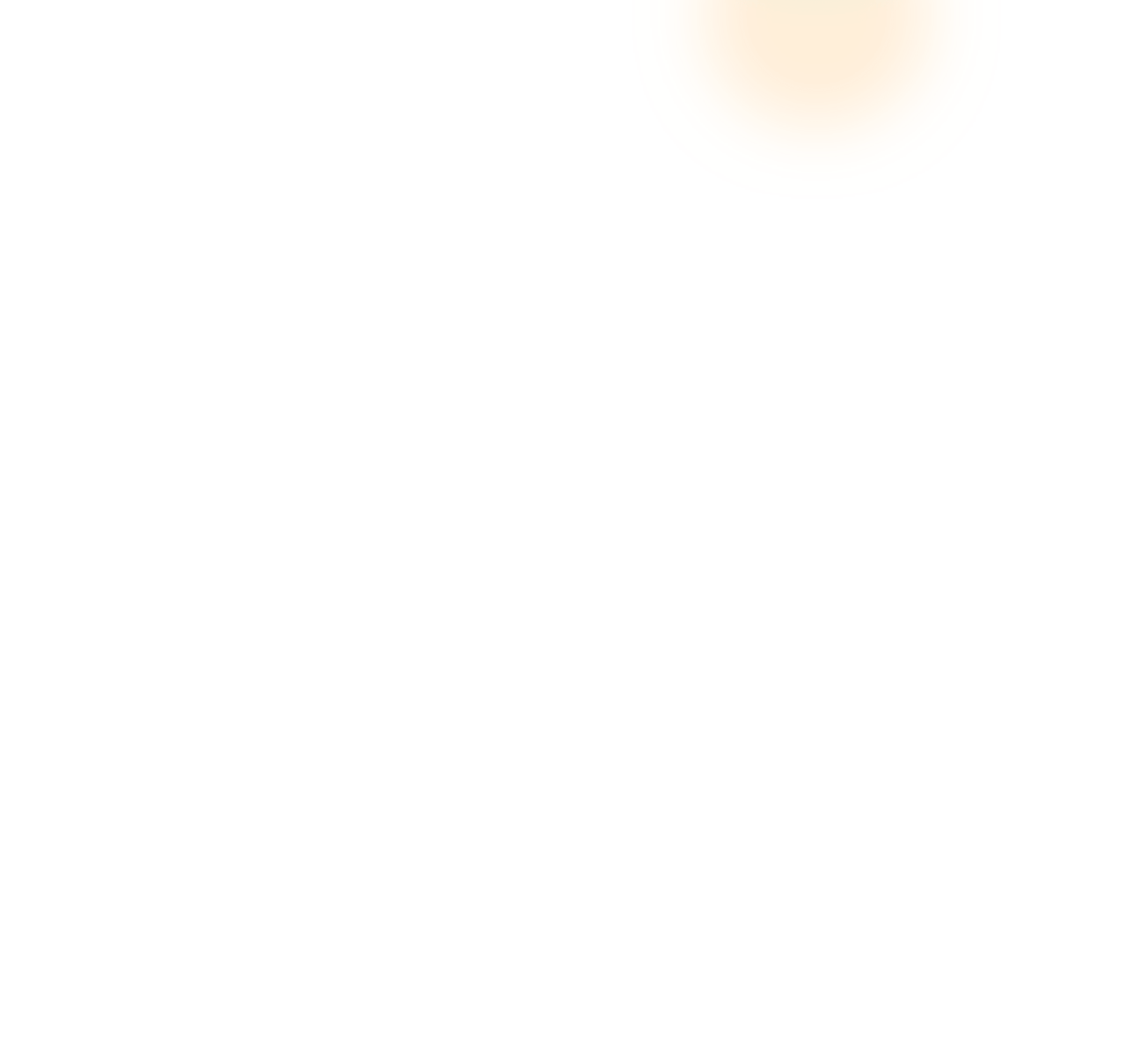
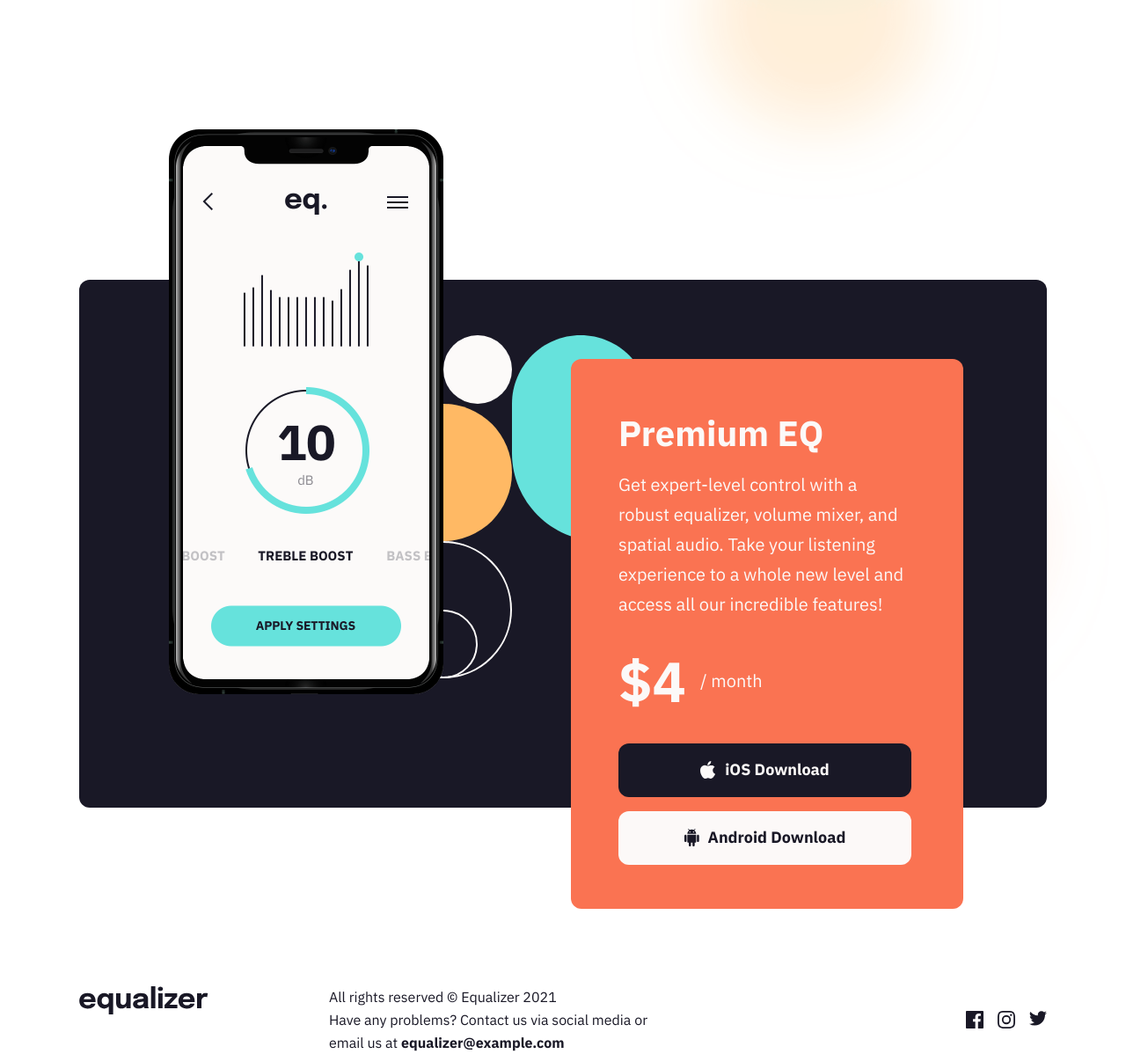
Before and after one commit to sannasinne/equalizer-landing-page, a plain HTML site: page index.html in a window 1280 px wide. Shown: the part 536-1734 px from the top of the page at 88% size. Before the commit the page ends 800 px from the top, so only its background shows below. Drawn offline with Linux system fonts and the light colour scheme.

Commit message:
Desktop styles added

```diff
--- a/css/style.css
+++ b/css/style.css
@@ -1,3 +1,16 @@
+:root {
+  --clr-turquoise: hsl(177, 68%, 64%);
+  --clr-orange: hsl(12, 94%, 65%);
+  --clr-yellow: hsl(33, 100%, 70%);
+  --clr-white: hsl(20, 33%, 98%);
+  --clr-black: hsl(244, 23%, 12%);
+
+  --ff-base: "IBM Plex Sans", sans-serif;
+
+  --fw-regular: 400;
+  --fw-bold: 700;
+}
+
 /*
   1. Use a more-intuitive box-sizing model.
 */
@@ -52,9 +65,35 @@ p, h1, h2, h3, h4, h5, h6 {
 }
 
 body {
+  font-family: var(--ff-base);
+  font-size: 1.25rem;
+  font-weight: var(--fw-regular);
+  color: var(--clr-black);
+  line-height: 1.7;
+
   background-image: url("../assets/bg-main-desktop.png");
   background-size: cover;
   background-repeat: no-repeat;
+}
+
+h1 {
+  font-size: 5.5rem;
+  font-weight: var(--fw-bold);
+  line-height: 1;
+  letter-spacing: -1px;
+}
+
+h2 {
+  color: var(--clr-white);
+  font-size: 2.5rem;
+  font-weight: var(--fw-bold);
+  line-height: 1.3;
+}
+
+.bg-pattern-1 {
+  position: absolute;
+  top: -50px;
+  right: 0px;
 }
 
 .wrapper {
@@ -68,3 +107,138 @@ body {
   margin-left: auto;
   margin-right: auto;
 }
+
+/* Buttons */
+
+button {
+  display: flex;
+  justify-content: center;
+  align-items: center;
+  gap: 10px;
+
+  font-size: 1.125rem;
+  font-weight: var(--fw-bold);
+  color: var(--clr-white);
+  background-color: var(--clr-black);
+  width: 333px;
+  height: 61px;
+  border: none;
+  border-radius: 12px;
+  cursor: pointer;
+  transition: ease-in .3s;
+}
+
+button:hover {
+  background-color: var(--clr-turquoise);
+}
+
+button.android {
+  color: var(--clr-black);
+  background-color: var(--clr-white);
+}
+
+button.android:hover {
+  background-color: var(--clr-yellow);
+}
+
+/* Header */
+
+header {
+  margin-top: 62px;
+}
+
+header img {
+  width: 146px;
+}
+
+/* Hero area */
+
+.hero {
+  max-width: 850px;
+  margin-top: 120px;
+  margin-bottom: 321px;
+}
+
+.hero h1 {
+  margin-bottom: 40px;
+}
+
+/* Content area */
+.content {
+  background-color: var(--clr-black);
+  height: 600px;
+  border-radius: 12px;
+  position: relative;
+}
+
+.bg-pattern-2 {
+  position: absolute;
+  top: -15px;
+  left: 336px
+}
+
+.illustation-app {
+  position: absolute;
+  left: 102px;
+  top: -171px;
+  width: 312px;
+}
+
+.content-card {
+  display: flex;
+  flex-direction: column;
+  align-items: center;
+  gap: 1rem;
+  padding: 58px 59px 48px 54px;
+  background-color: var(--clr-orange);
+  width: 446px;
+  height: 625px;
+  border-radius: 12px;
+  position: absolute;
+  top: 90px;
+  right: 95px;
+}
+
+.content-card h2 {
+  align-self: flex-start;
+}
+
+.content-card p {
+  color: var(--clr-white);
+}
+
+.content p span {
+  font-size: 4rem;
+  font-weight: var(--fw-bold);
+}
+
+.content-price {
+  display: flex;
+  align-items: center;
+  gap: 1rem;
+  align-self: flex-start;
+}
+
+/* Footer */
+footer {
+  display: flex;
+  align-items: flex-start;
+  gap: 137px;
+  margin-top: 202px;
+  margin-bottom: 90px;
+}
+
+footer p {
+  font-size: 1rem;
+  line-height: 1.625;
+  max-width: 366px;
+}
+
+ul {
+  display: flex;
+  gap: 1rem;
+  list-style: none;
+  padding-left: 0;
+  margin-left: auto;
+  align-self: center;
+}
--- a/index.html
+++ b/index.html
@@ -3,12 +3,16 @@
 <head>
   <meta charset="UTF-8">
   <meta name="viewport" content="width=device-width, initial-scale=1.0">
+  <link rel="preconnect" href="https://fonts.googleapis.com">
+  <link rel="preconnect" href="https://fonts.gstatic.com" crossorigin>
+  <link href="https://fonts.googleapis.com/css2?family=IBM+Plex+Sans:ital,wght@0,100;0,200;0,300;0,400;0,500;0,600;0,700;1,100;1,200;1,300;1,400;1,500;1,600;1,700&family=Outfit:wght@100..900&family=Plus+Jakarta+Sans:ital,wght@0,200..800;1,200..800&family=Young+Serif&display=swap" rel="stylesheet">
   <link rel="stylesheet" href="./css/style.css" class="css">
   <link rel="icon" type="image/png" sizes="32x32" href="./assets/favicon-32x32.png">
 
   <title>Frontend Mentor | Equalizer landing page</title>
 </head>
 <body>
+  <img src="./assets/bg-pattern-1.svg" alt="bg pattern" class="bg-pattern-1">
   <div class="wrapper">
     <div class="container">
 
@@ -25,24 +29,30 @@
         </div>
 
         <div class="content">
+          <img src="./assets/bg-pattern-2.svg" alt="bg pattern" class="bg-pattern-2">
+          <img src="./assets/illustration-app.png" alt="Illustration" class="illustation-app">
+          <div class="content-card">
             <h2>Premium EQ</h2>
             <p>Get expert-level control with a robust equalizer, volume mixer, and spatial audio. Take
               your listening experience to a whole new level and access all our incredible features!</p>
-          <p><span>$4</span>/ month</p>
-          <button>
+            <p class="content-price">
+              <span>$4</span>
+              / month</p>
+            <button class="button ios">
               <img src="./assets/icon-apple.svg" alt="Icon">
               iOS Download
             </button>
-          <button>
+            <button class="button android">
               <img src="./assets/icon-android.svg" alt="Icon">
               Android Download
             </button>
+          </div>
         </div>
       </main>
 
       <footer>
         <img src="./assets/logo.svg" alt="Logo">
-        <p>All rights reserved © Equalizer 2021
+        <p>All rights reserved © Equalizer 2021<br>
           Have any problems? Contact us via social media or email us at <strong>equalizer@example.com</strong></p>
         <ul>
           <li><img src="./assets/icon-facebook.svg" alt="Icon"></li>
```
Lines whose indentation alone changed are shown as unchanged.
